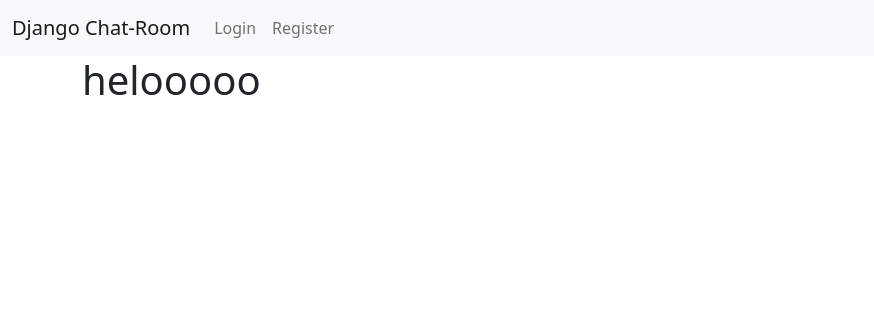
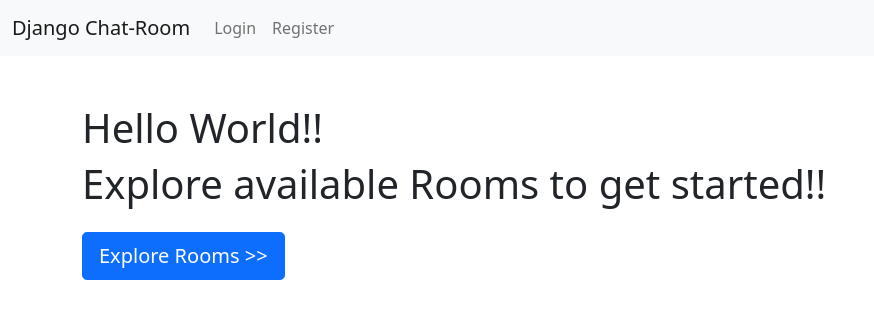
Before and after one commit to sachin-404/realtime-chat, a Django app: page / in a window 1280 px wide. Shown: the top 319 px of the page, without its empty margins (0-874 px from the left). Run offline with Django 5.2, Linux system fonts and the light colour scheme.

Commit message:
homepage ui changes

```diff
--- a/core/templates/core/home.html
+++ b/core/templates/core/home.html
@@ -3,8 +3,12 @@
 {% block content %}
 
 
-<div class="container">
-    <h1>helooooo</h1>
+<div class="container mt-5">
+    <h1>Hello World!!</h1>
+    <h1>Explore available Rooms to get started!!</h1>
+
+    <a class="btn btn-primary btn-lg mt-3" href="{% url 'rooms' %}" >Explore Rooms >></a>
+
 
 </div>
 
```
Also changed, not shown: db.sqlite3.
